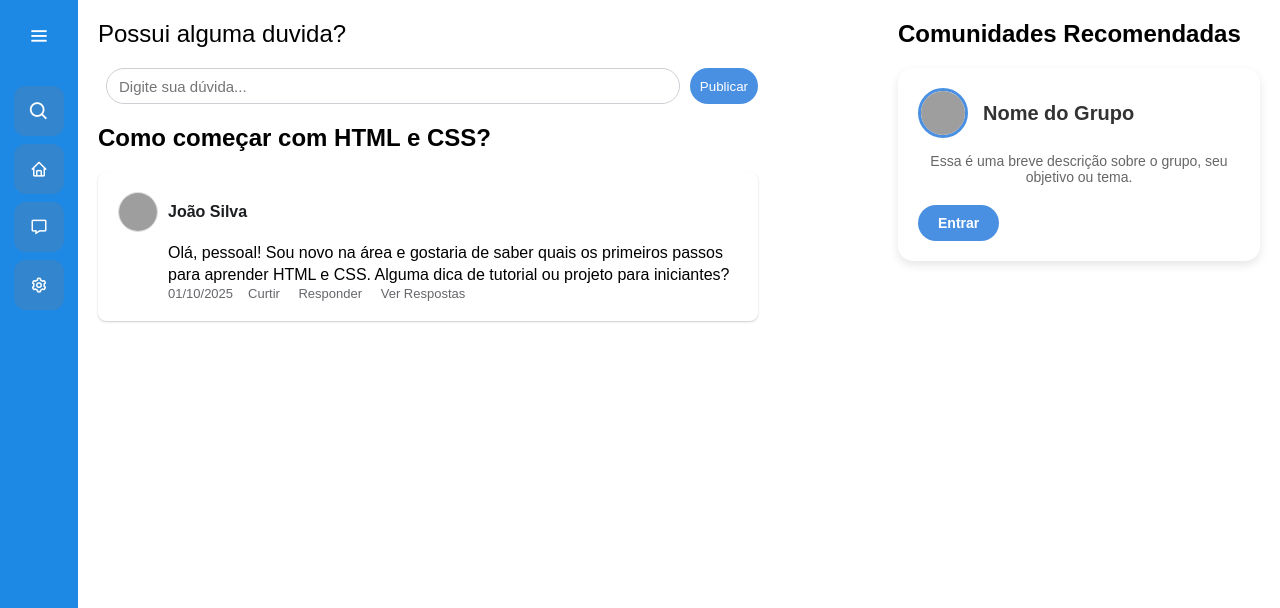
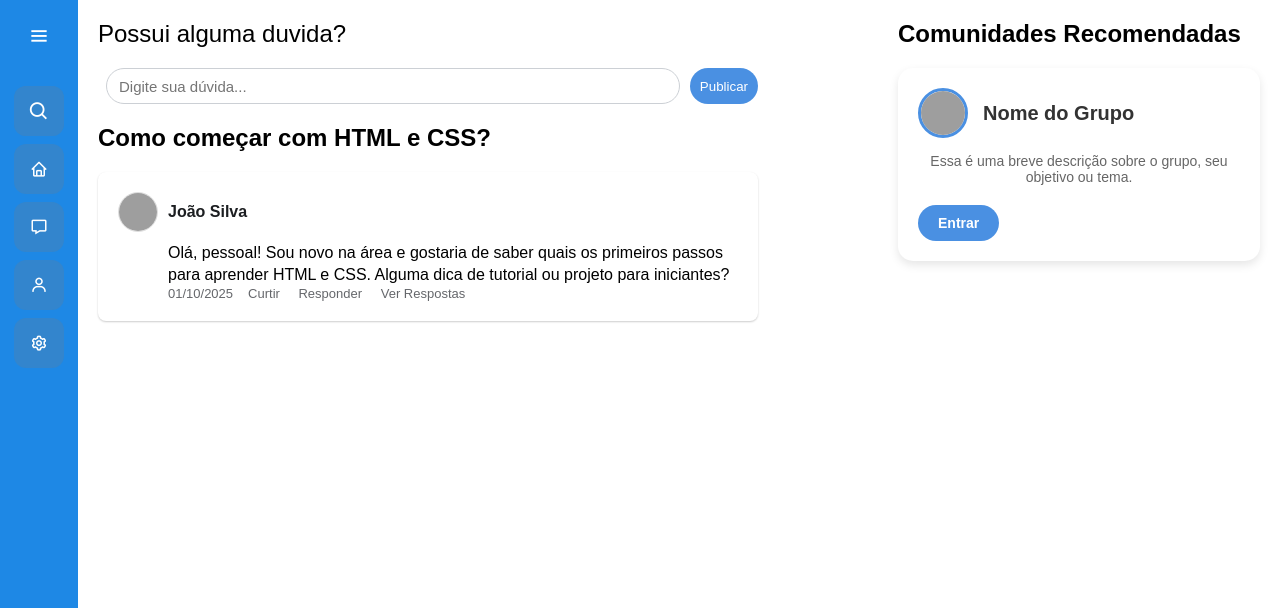
Before and after one commit to gabriel10silva/projetoBackEnd, a PHP site: page / in a window 1280 px wide. Shown: the top 608 px of the page. Run offline with PHP 8.4, Linux system fonts and the light colour scheme; grey boxes are pictures that could not be loaded.

Commit message:
outros ajustes

```diff
--- a/tela_home/index.html
+++ b/tela_home/index.html
@@ -39,14 +39,14 @@
                 </a>
                 <span class="tooltip">Chat</span>
             </li>
-            <!-- <li>
-            <a href="../salvo/index.php">
-              <i class="bx bx-heart"></i>
-              <span class="links_name">Salvos</span>
-            </a>
-            <span class="tooltip">Salvos</span>
-          </li>
-     -->
+            <li>
+                <a href="../salvo/index.php">
+                    <i class='bx bx-user'  ></i>
+                    <span class="links_name">Perfil</span>
+                </a>
+                <span class="tooltip">Perfil</span>
+            </li>
+
             <li>
                 <a href="../salvo/index.php">
                     <i class='bx bx-cog'></i>
@@ -104,7 +104,6 @@
                                 <a href="#" onclick="viewReplies()">Ver Respostas</a>
                             </div>
                         </div>
-                        <!-- Formulário de resposta, inicialmente oculto -->
                         <div class="reply-form hidden" id="replyForm1">
                             <img src="../uploads/profile.png" alt="Seu Avatar" class="author-avatar">
                             <textarea placeholder="Escreva uma resposta..."></textarea>
```
Also changed, not shown: tela_home/style.css (+0 -7 lines).
